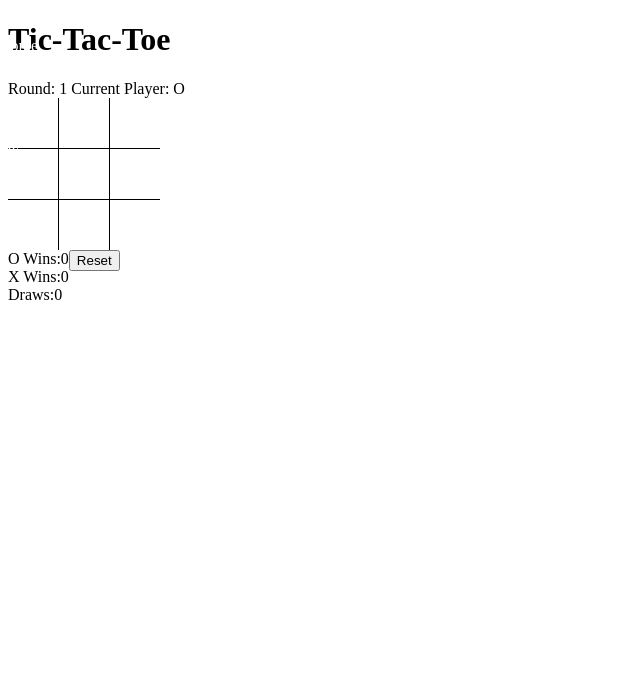
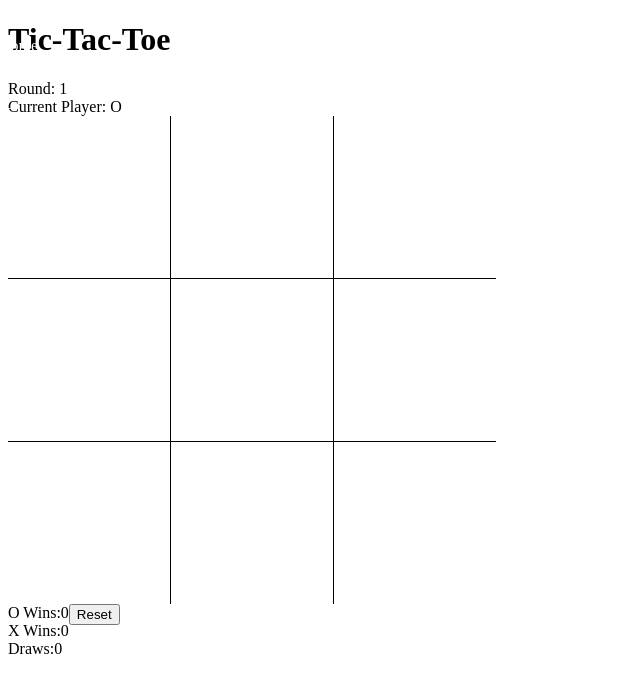
Before and after one commit to jalvarez2016/tic-tac-toe-marcy, a plain HTML site: page index.html in a window 1280 px wide. Shown: the whole page, without its empty margins (0-640 px from the left). Drawn offline with Linux system fonts and the light colour scheme.

Commit message:
some changes

```diff
--- a/index.html
+++ b/index.html
@@ -16,11 +16,11 @@
     <header>
       <h1>Tic-Tac-Toe</h1>
     </header>
-    <section class="hud">
-      <span>Round: <span id="roundCounter">1</span></span>
-      <span>Current Player: <span id="currentPlayer">O</span></span>
-    </section>
     <section class="game">
+      <article class="hud">
+        <span>Round: <span id="roundCounter">1</span></span>
+        <span>Current Player: <span id="currentPlayer">O</span></span>
+      </article>
       <table id="board">
         <tr data-row="0">
           <td style="border-top: 0; border-left: 0" data-col="0"></td>
--- a/style.css
+++ b/style.css
@@ -1,6 +1,12 @@
 #board {
   background-color: black;
   border-collapse: collapse;
+}
+
+.hud {
+  display: flex;
+  justify-content: center;
+  flex-direction: column;
 }
 
 .lower-hud {
@@ -13,10 +19,12 @@
 }
 
 td {
+  vertical-align: middle;
+  text-align: center;
   background-color: white;
   border: 1px solid black;
-  width: 3em;
-  height: 3em;
+  width: 10em;
+  height: 10em;
 }
 
 .intro{
```
